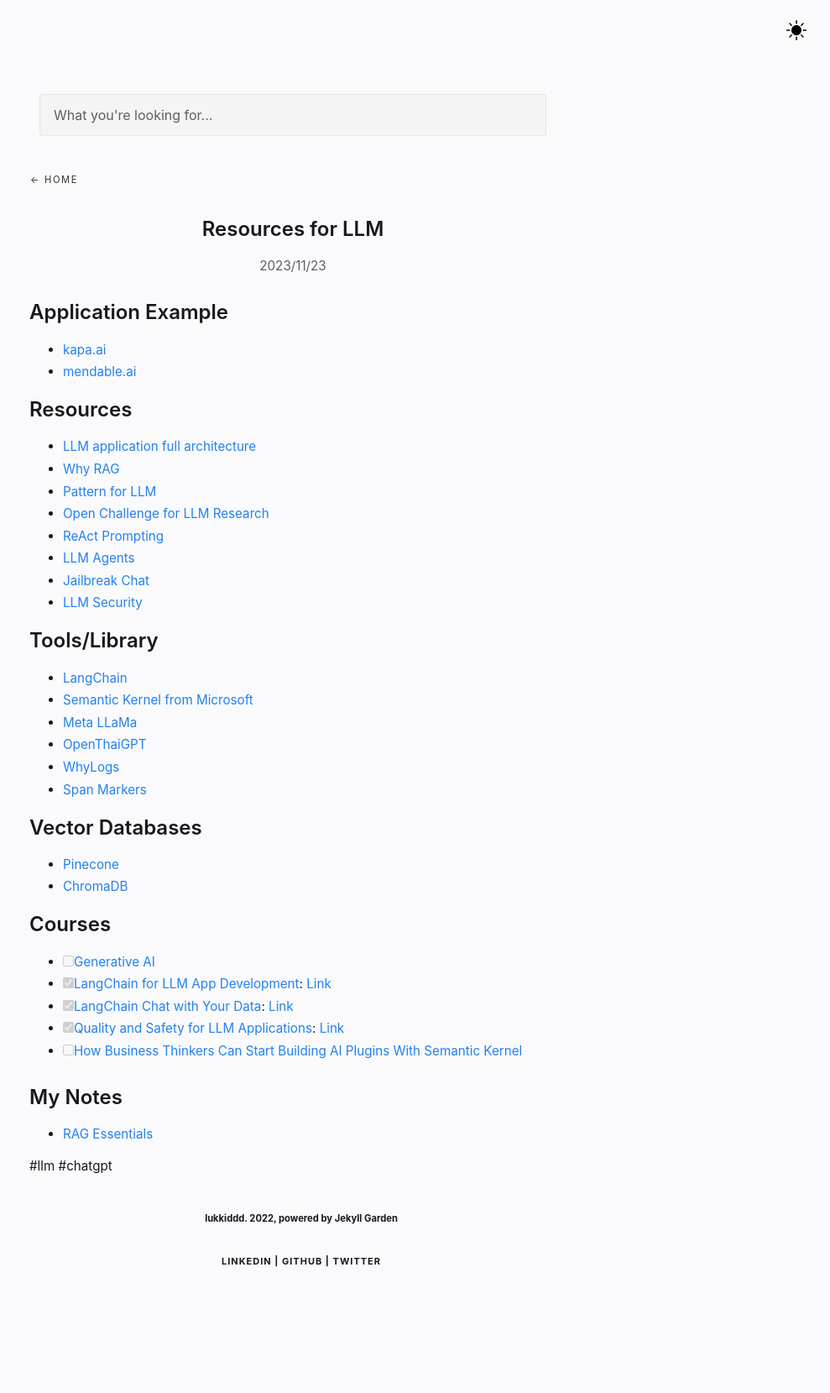
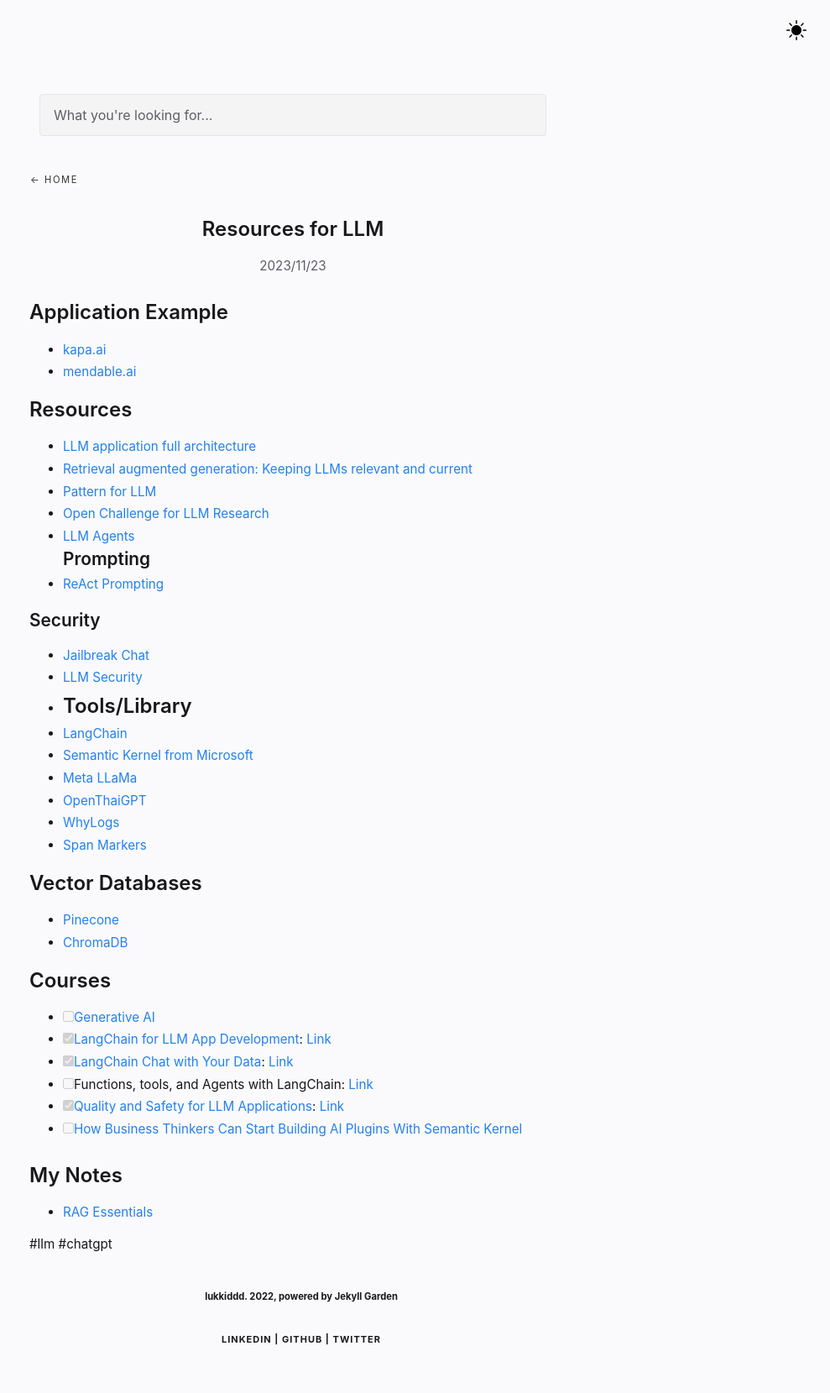
Before and after one commit to lukkiddd/lukkiddd.github.io, a Jekyll site: the page built from _notes/Public/Resources for LLM.md, in a window 1280 px wide. Shown: the whole page at 84% size, without its empty margins (291-1280 px from the left). Built offline with Jekyll 4.4.1, drawn with Linux system fonts in a browser that asks for light colours; before the commit the page ends 1567 px from its top, so only the background shows below that.

Commit message:
Add new course on langchain agents

```diff
--- a/_notes/Public/Resources for LLM.md
+++ b/_notes/Public/Resources for LLM.md
@@ -11,14 +11,17 @@
 
 ## Resources
 - [LLM application full architecture](https://a16z.com/emerging-architectures-for-llm-applications/)
-- [Why RAG](https://stackoverflow.blog/2023/10/18/retrieval-augmented-generation-keeping-llms-relevant-and-current)
+- [Retrieval augmented generation: Keeping LLMs relevant and current](https://stackoverflow.blog/2023/10/18/retrieval-augmented-generation-keeping-llms-relevant-and-current)
 - [Pattern for LLM](https://eugeneyan.com/writing/llm-patterns)
 - [Open Challenge for LLM Research](https://huyenchip.com/2023/08/16/llm-research-open-challenges.html)
+- [LLM Agents](https://promptengineering.org/what-are-large-language-model-llm-agents/)
+### Prompting
 - [ReAct Prompting](https://www.promptingguide.ai/techniques/react)
-- [LLM Agents](https://promptengineering.org/what-are-large-language-model-llm-agents/)
+
+### Security
 - [Jailbreak Chat](https://www.jailbreakchat.com/)
 - [LLM Security](https://llmsecurity.net/)
-
+-
 ## Tools/Library
 - [LangChain](https://www.langchain.com/)
 - [Semantic Kernel from Microsoft](https://github.com/microsoft/semantic-kernel)
@@ -35,6 +38,7 @@
 - [ ] [Generative AI](https://www.coursera.org/learn/generative-ai-with-llms)
 - [x] [[LangChain for LLM App Development]]: [Link](https://www.deeplearning.ai/short-courses/langchain-for-llm-application-development/)
 - [x] [[LangChain Chat with Your Data]]: [Link](https://www.coursera.org/projects/langchain-chat-with-your-data-project)
+- [ ] Functions, tools, and Agents with LangChain: [Link](https://learn.deeplearning.ai/functions-tools-agents-langchain)
 - [x] [[Quality and Safety for LLM Applications]]: [Link](https://learn.deeplearning.ai/quality-safety-llm-applications)
 - [ ] [How Business Thinkers Can Start Building AI Plugins With Semantic Kernel](https://learn.deeplearning.ai/microsoft-semantic-kernel)
 
```
